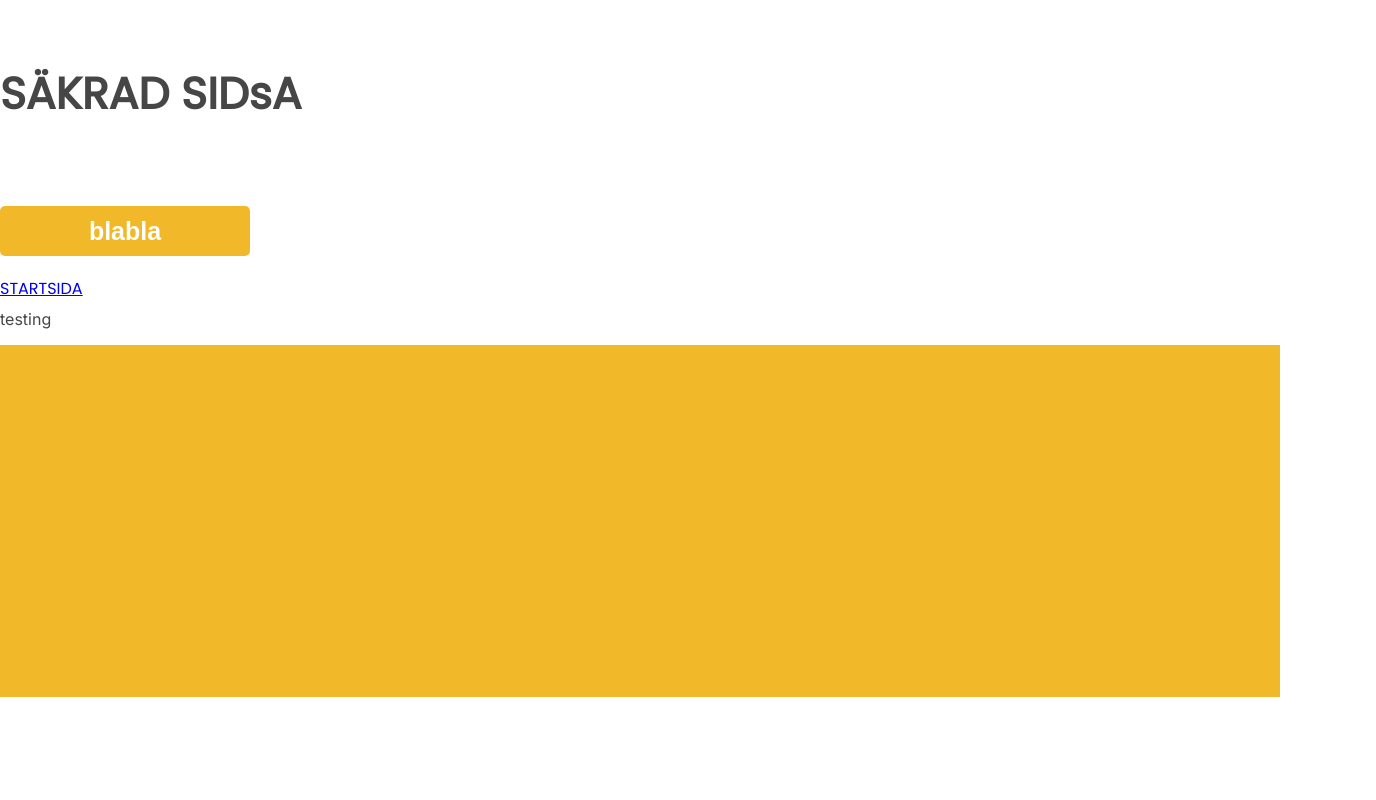
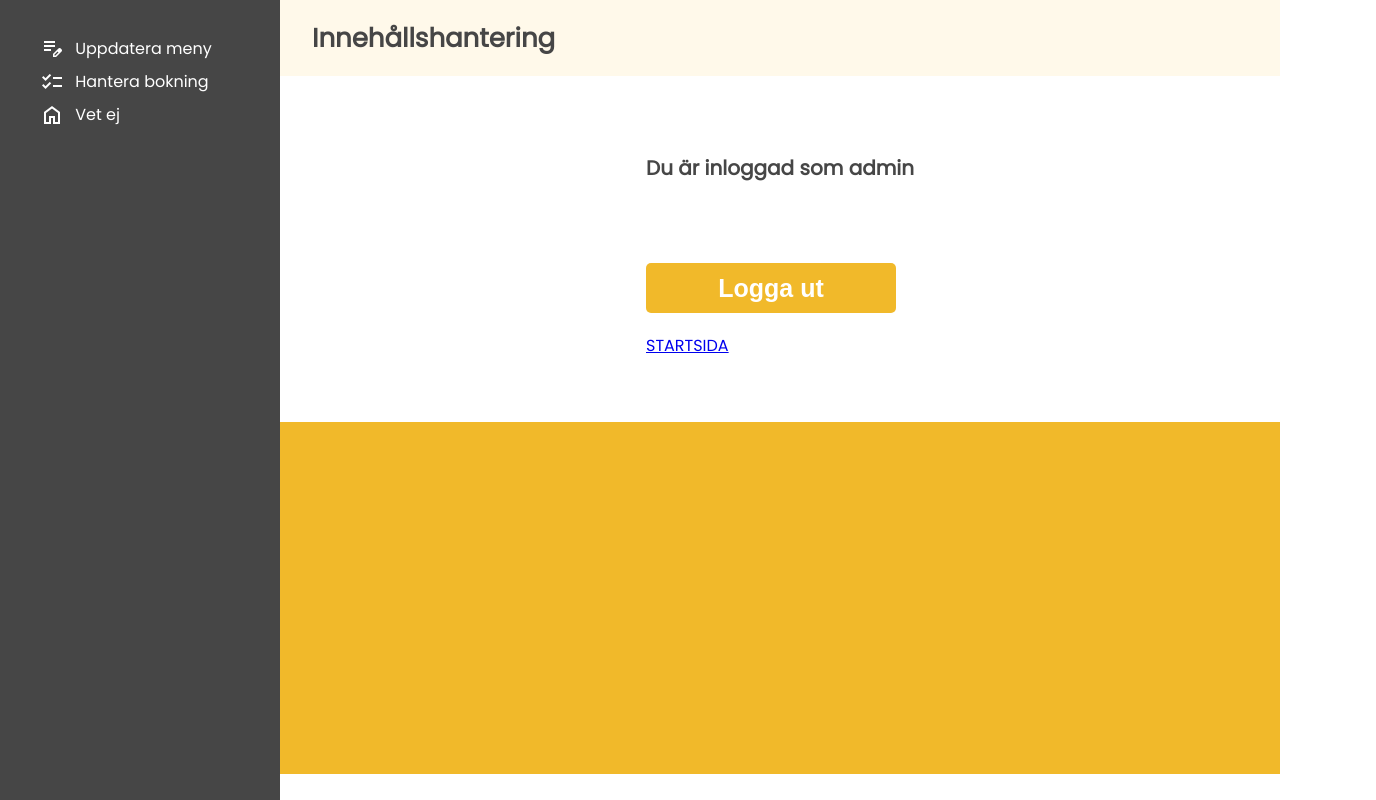
Before and after one commit to jenniferchristine/part2-frontend, a website built with Parcel: page src/admin.html in a window 1280 px wide. Shown: the whole page, 1376 px wide, since content can reach past the window. Built offline with nearby package versions, Linux system fonts and the light colour scheme.

Commit message:
designing header and nav for admin page

```diff
--- a/src/admin.html
+++ b/src/admin.html
@@ -8,20 +8,45 @@
     <link rel="stylesheet" href="css/main.scss">
     <script src="js/secured.js"></script>
     <link rel="stylesheet"
-        href="https://fonts.googleapis.com/css2?family=Material+Symbols+Outlined:opsz,wght,FILL,GRAD@24,400,0,0" />
+        href="https://fonts.googleapis.com/css2?family=Material+Symbols+Outlined:opsz,wght,FILL,GRAD@24,200,0,0" />
 </head>
 
 <body>
 
-    <header>
-
+    <header class="header--fixed">
+        <nav>
+            <ul>
+                <li class="li-box">
+                    <div class="material-symbols-outlined">edit_note</div>
+                    <a href="#">Uppdatera meny</a>
+                </li>
+                <li class="li-box">
+                    <div class="material-symbols-outlined">checklist</div>
+                    <a href="#">Hantera bokning</a>
+                </li>
+                <li class="li-box">
+                    <div class="material-symbols-outlined">home</div>
+                    <a href="index.html">Vet ej</a>
+                </li>
+            </ul>
+        </nav>
     </header>
 
     <main>
-        <h1>SÄKRAD SIDsA</h1>
-        <button id="LOGGA UT" class="button button--primary">blabla</button>
-        <a href="index">STARTSIDA</a>
-        <p>testing</p>
+
+        <div class="main--right">
+            <div class="banner">
+                <h1>Innehållshantering</h1>
+            </div>
+            <div class="light-background">
+                <div class="flex">
+                    <h1>Du är inloggad som admin</h1>
+                    <button id="LOGGA UT" class="button button--primary">Logga ut</button>
+                    <a href="index">STARTSIDA</a>
+                </div>
+            </div>
+        </div>
+
     </main>
 
     <footer>
--- a/src/css/_layout.scss
+++ b/src/css/_layout.scss
@@ -82,6 +82,24 @@ header {
 
       img { width: auto; height: auto; }
     }
+}
+
+.header--fixed {
+    @include placing(fixed, 0, 0);
+    @include size(280px, 100vh);
+    @include boxspace(20px, border-box);
+    background-color: $primary-color;
+    display: block;
+    justify-content: center;
+    align-items: center;
+
+    nav { margin-left: 20px;}
+    ul { display: block; }
+    a { color: $light_color; margin-left: 0.7em }
+    img { width: 100px; margin-left: 20px; }
+    .material-symbols-outlined { color: $light_color; font-size: 24px; }
+
+    .li-box { @include align(flex, center, left); margin: 0.5em 0 0 0; font-size: 16px; }
 }
 
 nav {
@@ -181,6 +199,18 @@ main {
         div { display: flex; gap: 2em;
             img { @include size(100%, 66px); }}
     }
+
+    .banner {
+        @include align(flex, center, left);
+        height: 60px;
+        background-color: $deviating-light;
+        padding: 0.5em 2em;
+
+
+        h1 { font-size: 26px; }
+    }
+
+    .main--right { margin-left: 280px; }
 }
 
 footer {
@@ -241,3 +271,12 @@ form {
         font-size: 12px;
     }
 }
+
+.flex {
+    border-radius: 2em;
+    background-color: $light_color;
+    padding: 2em;
+    margin: 2em;
+
+    h1 { font-size: 20px; }
+}
```
